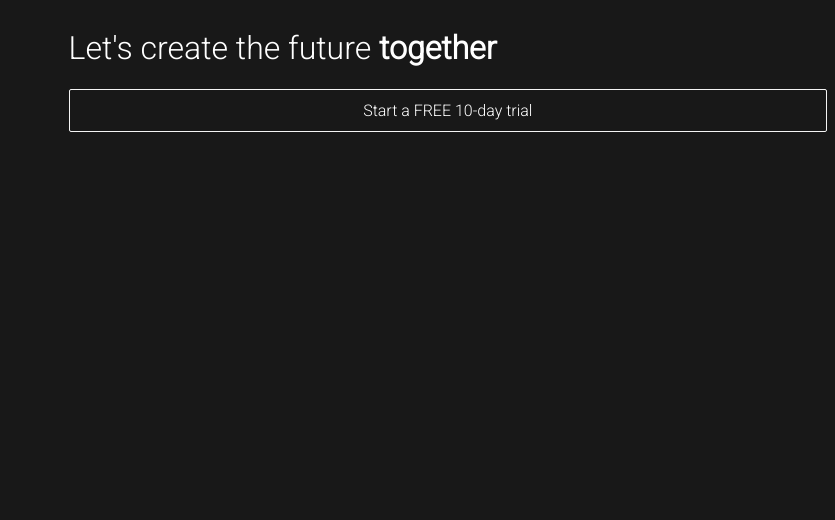
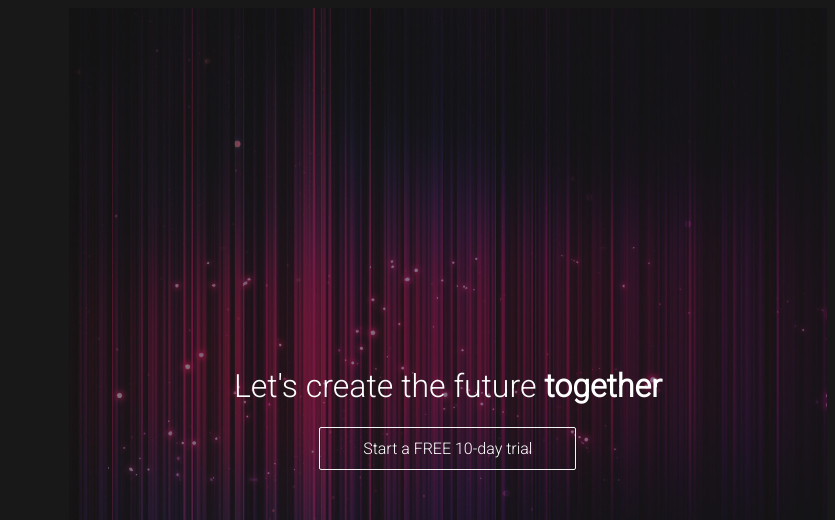
Before and after one commit to VisheshSingh/sluralpright, a plain HTML site: page index.html in a window 1280 px wide. Shown: the top 520 px of the page, 445-1280 px from the left. Drawn offline with Linux system fonts and the light colour scheme.

Commit message:
cover section

```diff
--- a/style.css
+++ b/style.css
@@ -157,6 +157,26 @@ h6 {
   text-decoration: underline;
 }
 
+#showcase {
+  display: flex;
+  justify-content: center;
+  align-items: center;
+  text-align: center;
+  background: url("login-bg.jpg") no-repeat center center / cover;
+  height: 100vh;
+}
+
+#showcase-text {
+  font-size: 3rem;
+  width: 100%;
+  color: #fff;
+  margin-bottom: 1.5rem;
+}
+
+#showcase .secondary-btn {
+  width: 60%;
+  margin: auto;
+}
 @media (min-width: 1200px) {
   #left {
     flex: 4;
```
Also changed, not shown: login-bg.jpg (added).
